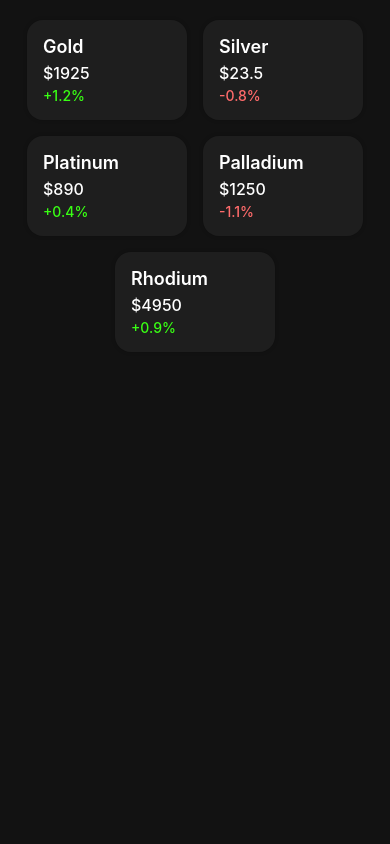
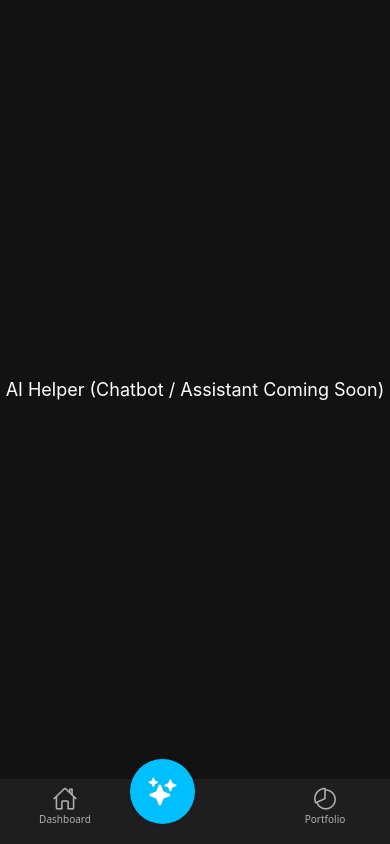
Before and after one commit to PhazeAnkit/golden-invention, a React Native app: screen /AIHelper in a window 390 px wide. Built offline with nearby package versions, Linux system fonts and the light colour scheme.

Commit message:
IMplement  bottom navigation Bar and add grid view for cards

```diff
--- a/AppNavigation.js
+++ b/AppNavigation.js
@@ -1,38 +1,103 @@
 import React from "react";
+import { createBottomTabNavigator } from "@react-navigation/bottom-tabs";
 import { createNativeStackNavigator } from "@react-navigation/native-stack";
-import DashboardScreen from "./components/Dashboard";
-import { View, Text, StyleSheet } from "react-native";
+import DashboardScreen from "./screens/Dashboard";
+import { View, Text, StyleSheet, TouchableOpacity } from "react-native";
 import colors from "./theme/colors";
+import Icon from "react-native-vector-icons/Ionicons";
+import PortfolioScreen from "./screens/Portfolio";
+import AIHelperScreen from "./screens/AIHelper";
 
 const Stack = createNativeStackNavigator();
+const Tab = createBottomTabNavigator();
 
-const MetalDetailScreen = ({ route }) => {
-  const { metal } = route.params;
+function CustomAIButton({ children, onPress }) {
   return (
-    <View style={styles.detailContainer}>
-      <Text style={styles.detailText}>{metal} Details Coming Soon...</Text>
-    </View>
+    <TouchableOpacity
+      style={styles.aiButton}
+      onPress={onPress}
+      activeOpacity={0.8}
+    >
+      {children}
+    </TouchableOpacity>
   );
-};
+}
 
-const styles = StyleSheet.create({
-  detailContainer: {
-    flex: 1,
-    backgroundColor: colors.background,
-    justifyContent: "center",
-    alignItems: "center",
-  },
-  detailText: {
-    color: colors.text,
-    fontSize: 20,
-  },
-});
+function TabNavigator() {
+  return (
+    <Tab.Navigator
+      screenOptions={{
+        headerShown: false,
+        tabBarStyle: {
+          backgroundColor: colors.card,
+          borderTopWidth: 0,
+          height: 65,
+        },
+        tabBarActiveTintColor: colors.primary,
+        tabBarInactiveTintColor: colors.subText,
+      }}
+    >
+      <Tab.Screen
+        name="Dashboard"
+        component={DashboardScreen}
+        options={{
+          tabBarIcon: ({ color, size }) => (
+            <Icon name="home-outline" color={color} size={size} />
+          ),
+        }}
+      />
+      <Tab.Screen
+        name="AIHelper"
+        component={AIHelperScreen}
+        options={{
+          tabBarLabel: "",
+          tabBarIcon: ({ focused }) => (
+            <Icon
+              name="sparkles-outline"
+              color={focused ? "#fff" : "#000"}
+              size={28}
+            />
+          ),
+          tabBarButton: (props) => (
+            <CustomAIButton {...props}>
+              <Icon name="sparkles" color="#fff" size={28} />
+            </CustomAIButton>
+          ),
+        }}
+      />
+      <Tab.Screen
+        name="Portfolio"
+        component={PortfolioScreen}
+        options={{
+          tabBarIcon: ({ color, size }) => (
+            <Icon name="pie-chart-outline" color={color} size={size} />
+          ),
+        }}
+      />
+    </Tab.Navigator>
+  );
+}
 
 export default function AppNavigator() {
   return (
     <Stack.Navigator screenOptions={{ headerShown: false }}>
-      <Stack.Screen name="Dashboard" component={DashboardScreen} />
-      <Stack.Screen name="Detail" component={MetalDetailScreen} />
+      <Stack.Screen name="Main" component={TabNavigator} />
     </Stack.Navigator>
   );
 }
+
+const styles = StyleSheet.create({
+  aiButton: {
+    top: -20,
+    justifyContent: "center",
+    alignItems: "center",
+    backgroundColor: colors.primary,
+    width: 65,
+    height: 65,
+    borderRadius: 40,
+    shadowColor: "#000",
+    shadowOpacity: 0.25,
+    shadowRadius: 4,
+    elevation: 5,
+  },
+});
--- a/components/MetalCard.js
+++ b/components/MetalCard.js
@@ -24,10 +24,10 @@ const MetalCard = ({ metal, price, change, onPress }) => {
 const styles = StyleSheet.create({
   card: {
     backgroundColor: colors.card,
-    borderRadius: 16,
+    borderRadius: 20,
     padding: 16,
-    margin: 8,
-    width: 160,
+    marginBottom: 16,
+    width: "47%",
     shadowColor: "#000",
     shadowOpacity: 0.2,
     shadowRadius: 4,
--- /dev/null
+++ b/screens/AIHelper.js
@@ -0,0 +1,26 @@
+import React from "react";
+import { View, Text, StyleSheet } from "react-native";
+import colors from "../theme/colors";
+
+export default function AIHelperScreen() {
+  return (
+    <View style={styles.container}>
+      <Text style={styles.text}>
+        AI Helper (Chatbot / Assistant Coming Soon)
+      </Text>
+    </View>
+  );
+}
+
+const styles = StyleSheet.create({
+  container: {
+    flex: 1,
+    backgroundColor: colors.background,
+    justifyContent: "center",
+    alignItems: "center",
+  },
+  text: {
+    color: colors.text,
+    fontSize: 18,
+  },
+});
--- a/components/Dashboard.js
+++ b/screens/Dashboard.js
@@ -35,7 +35,7 @@ const styles = StyleSheet.create({
   content: {
     flexDirection: "row",
     flexWrap: "wrap",
-    justifyContent: "center",
+    justifyContent: "space-between",
     padding: 12,
   },
 });
--- /dev/null
+++ b/screens/Portfolio.js
@@ -0,0 +1,24 @@
+import React from "react";
+import { View, Text, StyleSheet } from "react-native";
+import colors from "../theme/colors";
+
+export default function PortfolioScreen() {
+  return (
+    <View style={styles.container}>
+      <Text style={styles.text}>Portfolio Screen (Coming Soon)</Text>
+    </View>
+  );
+}
+
+const styles = StyleSheet.create({
+  container: {
+    flex: 1,
+    backgroundColor: colors.background,
+    justifyContent: "center",
+    alignItems: "center",
+  },
+  text: {
+    color: colors.text,
+    fontSize: 18,
+  },
+});
```
